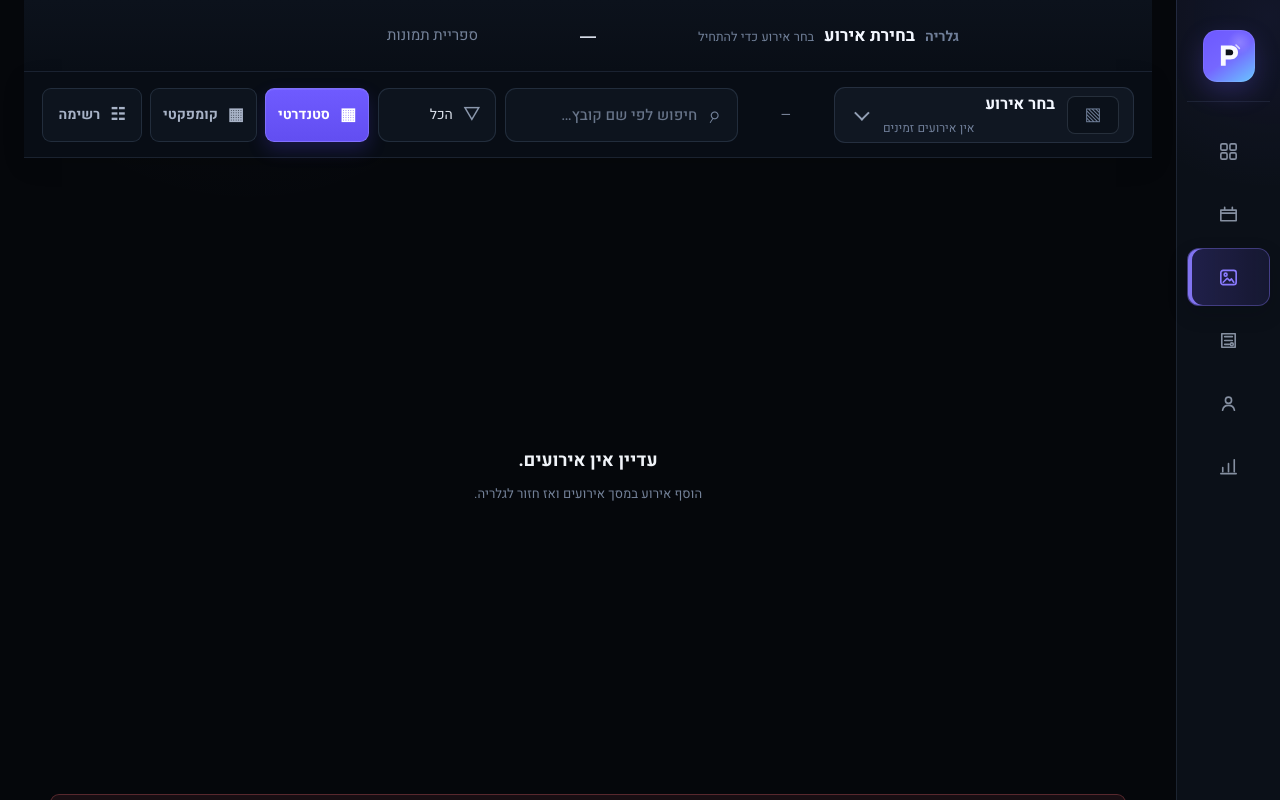
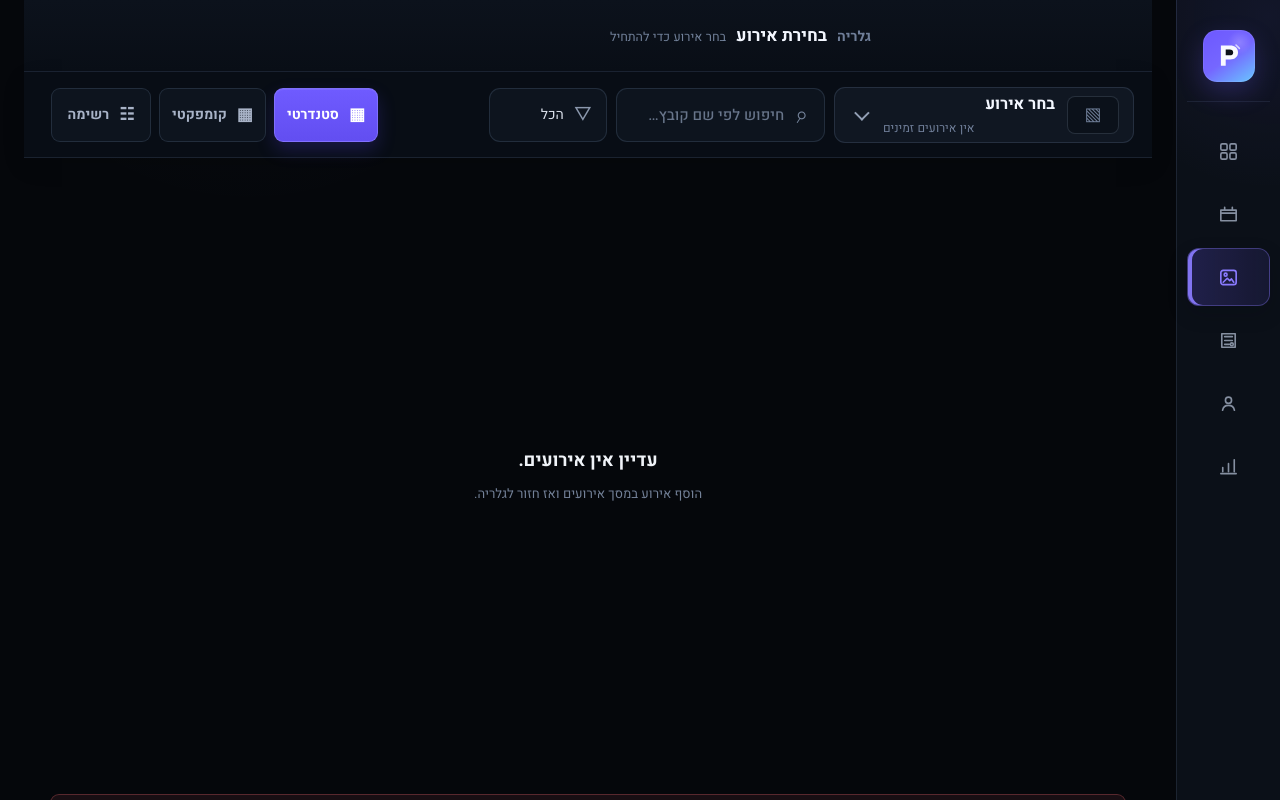
Before and after one commit to WizZerr/PROGRAPHER-V2, a Next.js app in the folder frontend/: page / in a window 1280 px wide. Both pictures are taken after a click on the button 1228 px from the left and 277 px from the top of the page. Built offline with nearby package versions, Linux system fonts and the light colour scheme.

Commit message:
fix(gallery): remove empty toolbar placeholders

```diff
--- a/frontend/src/features/gallery/GalleryScreen.tsx
+++ b/frontend/src/features/gallery/GalleryScreen.tsx
@@ -301,7 +301,13 @@ export default function GalleryScreen() {
 
   return (
     <div className={styles.screen}>
-      <div className={styles.topBar}>
+      <div
+        className={
+          sheet
+            ? styles.topBar
+            : `${styles.topBar} ${styles.topBarEmpty}`
+        }
+      >
         <div className={styles.topIdentity}>
           <span className={styles.topKicker}>גלריה</span>
           <strong>{selectedEvent?.name || "בחירת אירוע"}</strong>
@@ -312,24 +318,27 @@ export default function GalleryScreen() {
           )}
         </div>
 
-        <div className={styles.topCounter}>
         {sheet ? (
           <>
+            <div className={styles.topCounter}>
               <button type="button" aria-label="תמונה קודמת" disabled>‹</button>
-              <bdi>{visibleFiles.length.toLocaleString("he-IL")} / {sheet.files.length.toLocaleString("he-IL")}</bdi>
+              <bdi>
+                {visibleFiles.length.toLocaleString("he-IL")} /{" "}
+                {sheet.files.length.toLocaleString("he-IL")}
+              </bdi>
               <button type="button" aria-label="תמונה הבאה" disabled>›</button>
-            </>
-          ) : (
-            <bdi>—</bdi>
-          )}
             </div>
 
             <div className={styles.topUtility}>
               {selectedSource ? (
-            <span className={styles.sourceChip}>{selectedSource === "raw" ? "RAW" : "JPEG"}</span>
+                <span className={styles.sourceChip}>
+                  {selectedSource === "raw" ? "RAW" : "JPEG"}
+                </span>
               ) : null}
-          <span>{sheet ? `${sheet.files.length.toLocaleString("he-IL")} תמונות` : "ספריית תמונות"}</span>
+              <span>{sheet.files.length.toLocaleString("he-IL")} תמונות</span>
             </div>
+          </>
+        ) : null}
       </div>
 
       <div className={styles.controlBar}>
@@ -369,9 +378,11 @@ export default function GalleryScreen() {
           </select>
         </div>
 
+        {sheet ? (
           <span className={styles.photoCount}>
-          {sheet ? `${sheet.files.length.toLocaleString("he-IL")} תמונות` : "—"}
+            {sheet.files.length.toLocaleString("he-IL")} תמונות
           </span>
+        ) : null}
 
         <div className={styles.searchWrap}>
           <span aria-hidden="true">⌕</span>
```
Lines whose indentation alone changed are shown as unchanged.
